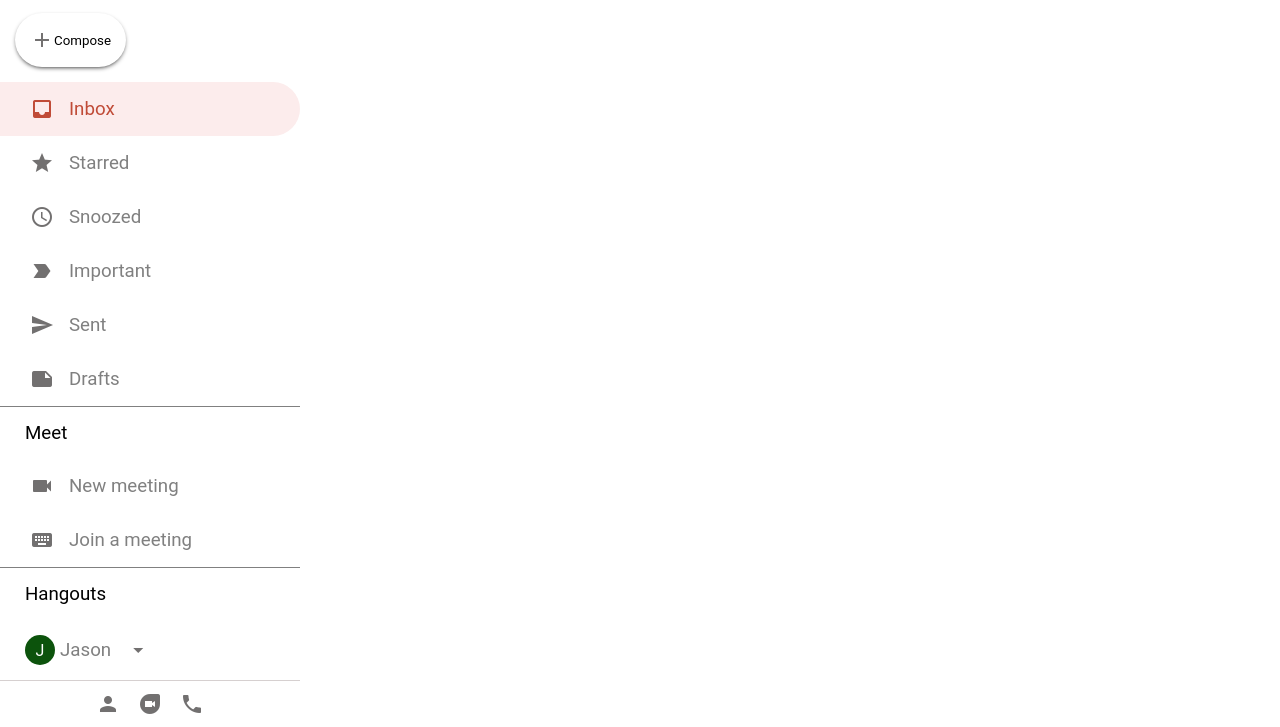
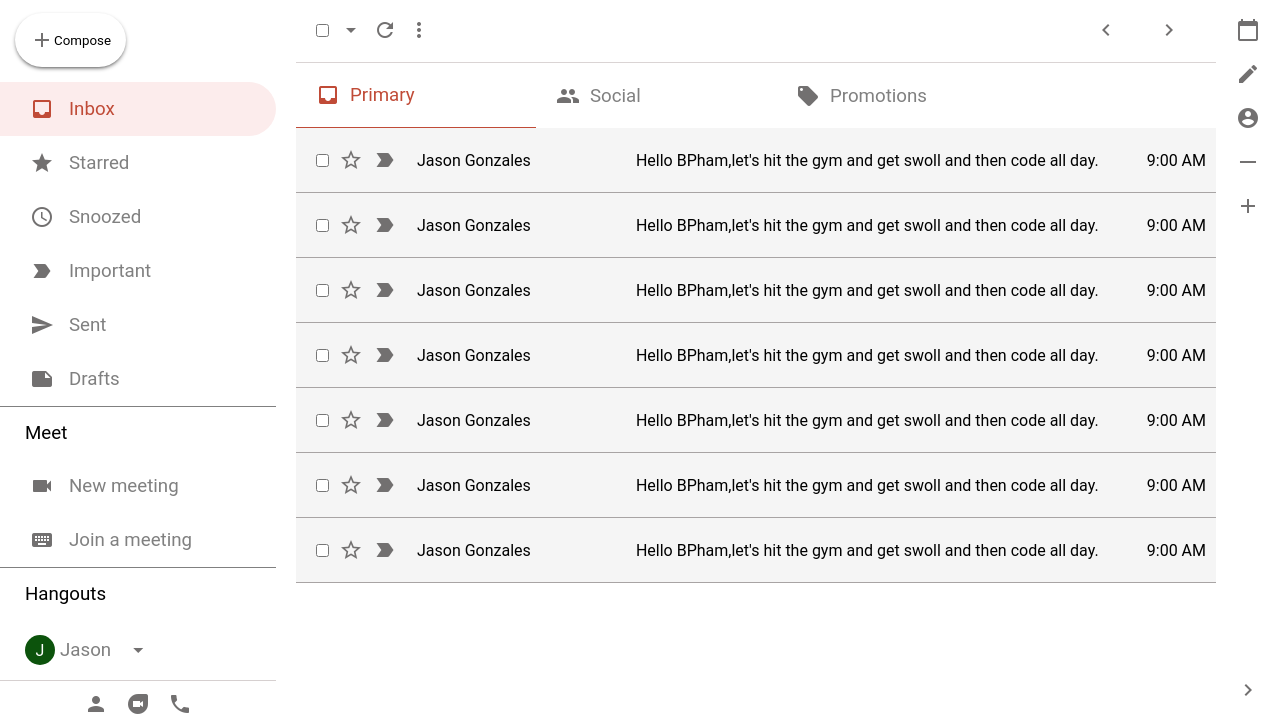
Before and after one commit to jason-gonzales/gmail-css-practice, a plain HTML site: page index.html in a window 1280 px wide. Shown: the part 73-800 px from the top of the page. Drawn offline with Linux system fonts and the light colour scheme.

Commit message:
complete

```diff
--- a/index.html
+++ b/index.html
@@ -85,8 +85,117 @@
 </div>
 </div>
 <!-- email list -->
+<div class="email-main">
 <div class="email-top">
-
+  <div class="email-left">
+    <input type="checkbox">
+    <span class="material-icons">arrow_drop_down</span>
+    <span class="material-icons">refresh</span>
+    <span class="material-icons">more_vert</span>
+  </div>
+  <div class="email-right">
+    <span class="material-icons">chevron_left</span>
+    <span class="material-icons">chevron_right</span>
+  </div>
+</div>
+<div class="email-primary">
+  <div class="primary primary-active">
+    <span class="material-icons">inbox</span>
+    <h3>Primary</h3>
+  </div>
+  <div class="primary">
+       <span class="material-icons">people</span>
+    <h3>Social</h3>
+  </div>
+  <div class="primary">
+       <span class="material-icons">local_offer</span>
+    <h3>Promotions</h3>
+  </div>
+</div>
+<div class="email-lists">
+  <div class="email">
+    <div class="email-option">
+      <input type="checkbox">
+      <span class="material-icons">star_border</span>
+      <span class="material-icons">label_important</span>
+    </div>
+    <div class="email-name">Jason Gonzales</div>
+    <div class="email-message">Hello BPham,let's hit the gym and get swoll and then code all day.</div>
+    <div class="email-time">9:00 AM</div>
+  </div>
+  <div class="email">
+    <div class="email-option">
+      <input type="checkbox">
+      <span class="material-icons">star_border</span>
+      <span class="material-icons">label_important</span>
+    </div>
+    <div class="email-name">Jason Gonzales</div>
+    <div class="email-message">Hello BPham,let's hit the gym and get swoll and then code all day.</div>
+    <div class="email-time">9:00 AM</div>
+  </div>
+  <div class="email">
+    <div class="email-option">
+      <input type="checkbox">
+      <span class="material-icons">star_border</span>
+      <span class="material-icons">label_important</span>
+    </div>
+    <div class="email-name">Jason Gonzales</div>
+    <div class="email-message">Hello BPham,let's hit the gym and get swoll and then code all day.</div>
+    <div class="email-time">9:00 AM</div>
+  </div>
+  <div class="email">
+    <div class="email-option">
+      <input type="checkbox">
+      <span class="material-icons">star_border</span>
+      <span class="material-icons">label_important</span>
+    </div>
+    <div class="email-name">Jason Gonzales</div>
+    <div class="email-message">Hello BPham,let's hit the gym and get swoll and then code all day.</div>
+    <div class="email-time">9:00 AM</div>
+  </div>
+  <div class="email">
+    <div class="email-option">
+      <input type="checkbox">
+      <span class="material-icons">star_border</span>
+      <span class="material-icons">label_important</span>
+    </div>
+    <div class="email-name">Jason Gonzales</div>
+    <div class="email-message">Hello BPham,let's hit the gym and get swoll and then code all day.</div>
+    <div class="email-time">9:00 AM</div>
+  </div>
+  <div class="email">
+    <div class="email-option">
+      <input type="checkbox">
+      <span class="material-icons">star_border</span>
+      <span class="material-icons">label_important</span>
+    </div>
+    <div class="email-name">Jason Gonzales</div>
+    <div class="email-message">Hello BPham,let's hit the gym and get swoll and then code all day.</div>
+    <div class="email-time">9:00 AM</div>
+  </div>
+  <div class="email">
+    <div class="email-option">
+      <input type="checkbox">
+      <span class="material-icons">star_border</span>
+      <span class="material-icons">label_important</span>
+    </div>
+    <div class="email-name">Jason Gonzales</div>
+    <div class="email-message">Hello BPham,let's hit the gym and get swoll and then code all day.</div>
+    <div class="email-time">9:00 AM</div>
+  </div>
 </div>
 </div>
+  <div class="sidebar-right">
+    <div class="icons">
+    <span class="material-icons">calendar_today</span>
+    <span class="material-icons">mode</span>
+    <span class="material-icons">account_circle</span>
+    <span class="material-icons">horizontal_rule</span>
+    <span class="material-icons">add</span>
+    </div>
+    <div class="next">
+      <span class="material-icons">chevron_right</span>
+    </div>
+  </div>
+</div>
 </html>
--- a/styles.css
+++ b/styles.css
@@ -172,3 +172,120 @@ font-size: large;
   cursor: pointer;
   margin: 7px;
 }
+
+.main-body {
+  display: flex;
+}
+
+
+/* email main */
+
+.email-main {
+  flex: 1;
+}
+.email-top {
+  display: flex;
+  justify-content: space-between;
+  border-bottom: 1px solid rgb(218, 212, 212);
+  padding: 10px;
+}
+
+.email-left {
+  display: flex;
+  align-items: center;
+  margin: 10px;
+
+}
+
+.email-left span {
+  padding-left: 10px;
+    cursor: pointer;
+}
+
+.email-right span {
+  margin: 10px;
+  padding-right: 15px;
+  cursor: pointer;
+}
+
+.email-primary {
+  display: flex;
+
+
+}
+
+.primary {
+  color: gray;
+  display: flex;
+  align-items: center;
+  min-width: 200px;
+  padding: 20px;
+  cursor: pointer;
+}
+
+.primary span {
+  margin-right: 10px;
+}
+
+.primary-active , .primary-active{
+  color: #c04b37;
+  border-bottom: 1px solid #c04b37;
+}
+
+.primary-active .material-icons {
+  color: #c04b37;
+}
+
+.primary:hover {
+  background-color: whitesmoke;
+  color: black;
+}
+
+.email {
+  display: flex;
+  align-items: center;
+  background-color: whitesmoke;
+  border-bottom: 1px solid rgb(168, 164, 164);
+  cursor: pointer;
+}
+.email-option {
+  display: flex;
+  align-items: center;
+  padding: 20px;
+
+}
+
+.email-option span {
+  margin-left: 10px;
+}
+
+.email-name {
+  flex: 0.3;
+}
+.email-message {
+  flex: 0.7;
+}
+
+.email-time {
+  margin-right: 10px;
+}
+
+
+.sidebar-right .icons {
+  display: flex;
+  flex-direction: column;
+  margin: 10px;
+
+}
+
+.icons .material-icons {
+  cursor:pointer;
+  padding: 10px;
+}
+
+.next {
+  display: flex;
+  justify-content: center;
+  cursor: pointer;
+  margin-top: 450px;
+}
```
